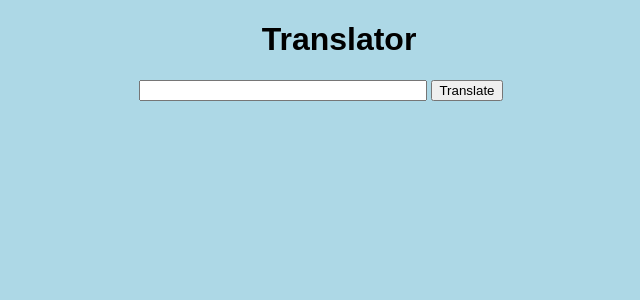
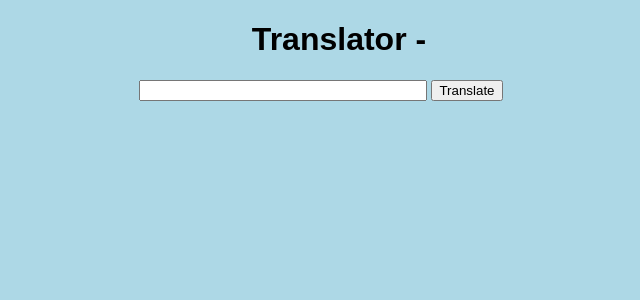
Before and after one commit to sallyzy0123/FlaskTranslator, a Flask app: page / in a window 1280 px wide. Shown: the top 300 px of the page, without its empty margins (301-941 px from the left). Run offline with Flask 3, Linux system fonts and the light colour scheme.

Commit message:
modify the name

```diff
--- a/templates/index.html
+++ b/templates/index.html
@@ -2,7 +2,7 @@
 <title>Translator</title>
 {% endblock %} {% block body %}
 <div class="content">
-  <h1 style="text-align: center">Translator</h1>
+  <h1 style="text-align: center">Translator - </h1>
 
   <div class="form">
     <form action="/" method="POST">
```
